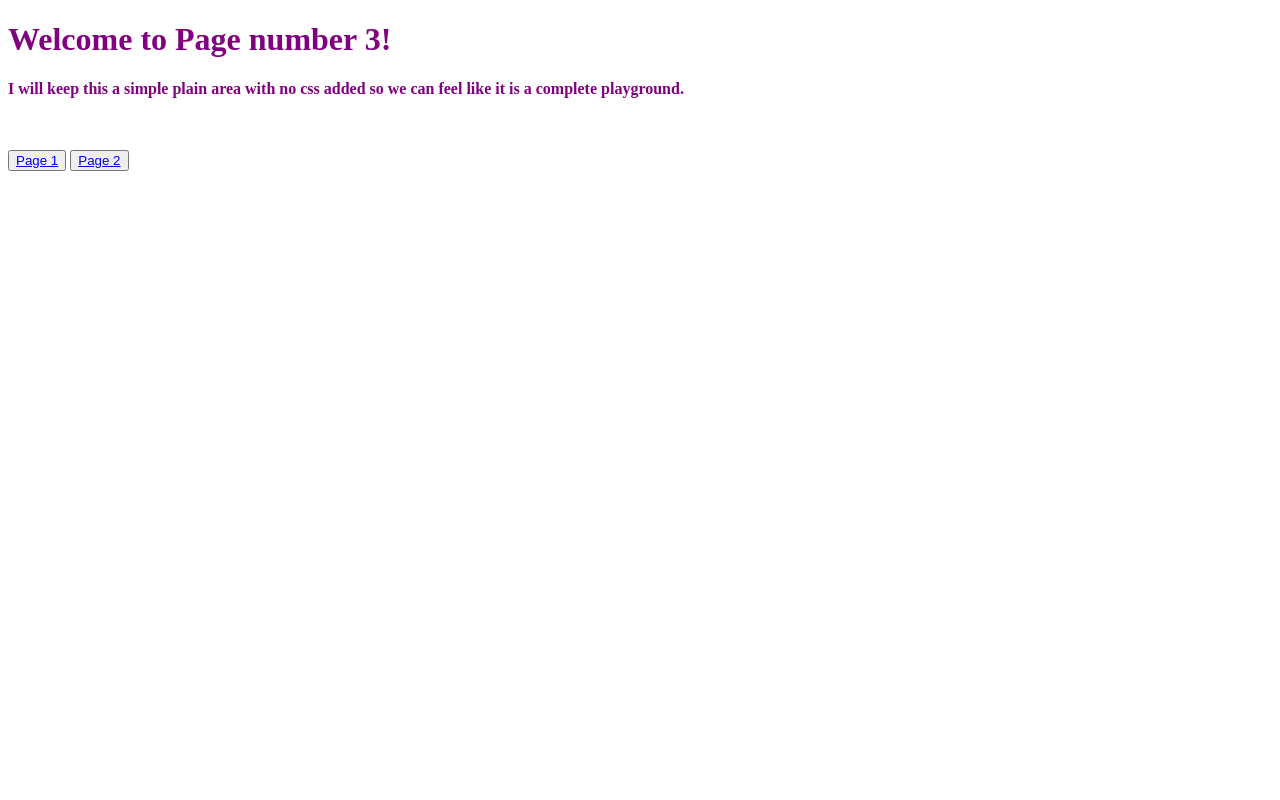
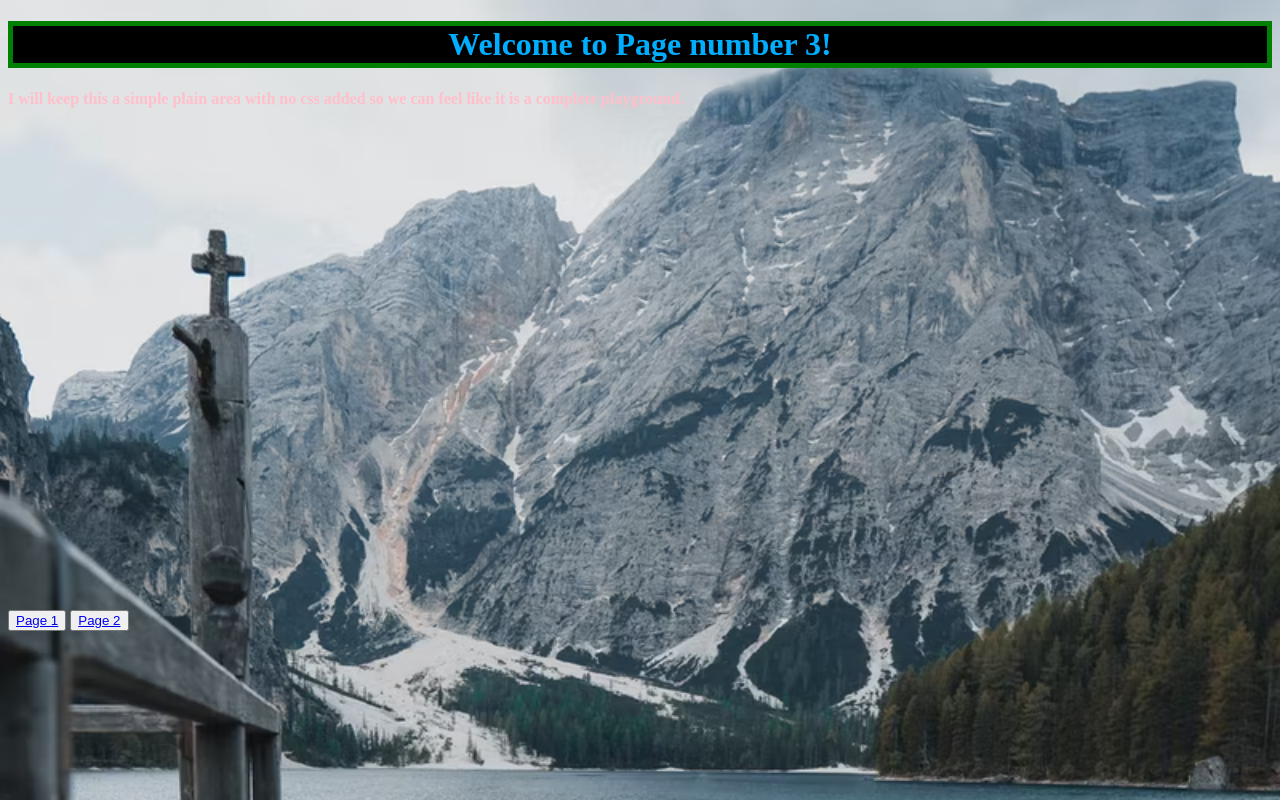
Before and after one commit to NicJcoding/ColoradoWebsite, a plain HTML site: page pagethree.html in a window 1280 px wide. Drawn offline with Linux system fonts and the light colour scheme.

Commit message:
Added an Images file
Put in image in page three

```diff
--- a/pagethree.html
+++ b/pagethree.html
@@ -5,14 +5,58 @@
     <meta http-equiv="X-UA-Compatible" content="IE=edge">
     <meta name="viewport" content="width=device-width, initial-scale=1.0">
     <title>Page 3 </title>
-    <style> @import url(stylesheet/stylethree.css);</style>
+    <link rel="stylesheet" type="text/css" href="/stylesheet/stylethree.css">
 </head>
 <body>
     <h1> Welcome to Page number 3! </h1>
     <p> <strong>I will keep this a simple plain area with no css added so we can feel like it is a complete playground.</strong></p>
 
+
+
+
+
+
+
+
+
+
+
+
+
+
+
+
+
+
+
     <br>
     <br>
+    <br>
+    <br>
+    <br>
+    <br>
+    <br>
+    <br>
+    <br>
+    <br>
+    <br>
+    <br>
+    <br>
+    <br>
+    <br>
+    <br>
+    <br>
+    <br>
+    <br>
+    <br>
+    <br>
+    <br>
+    <br>
+    <br>
+    <br>
+    <br>
+    <br>
+
     <button> <a href="index.html"> Page 1 </a> </button>
     <button><a href="pagetwo.html"> Page 2 </a></button>
 
--- a/stylesheet/stylethree.css
+++ b/stylesheet/stylethree.css
@@ -1,3 +1,13 @@
 body {
-    color: purple;
+    background-image: url(/images/watermountain.avif);
+    background-size: cover;
 }
+h1 {
+    text-align: center;
+    border: 5px solid #008000;
+    color: rgb(0, 174, 255);
+    background-color: black;
+}
+p {
+    color: pink;
+}
```
Also changed, not shown: index.html (+2 -6 lines), pagetwo.html (+1 -1 lines), images/watermountain.avif (added).
